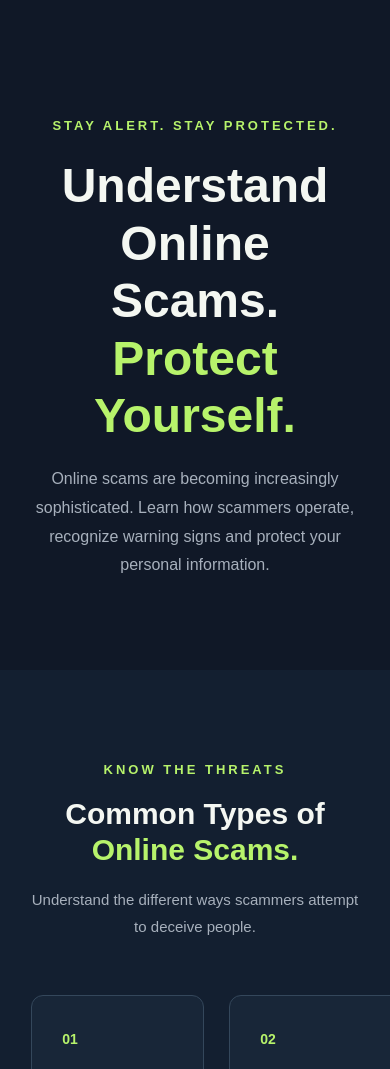
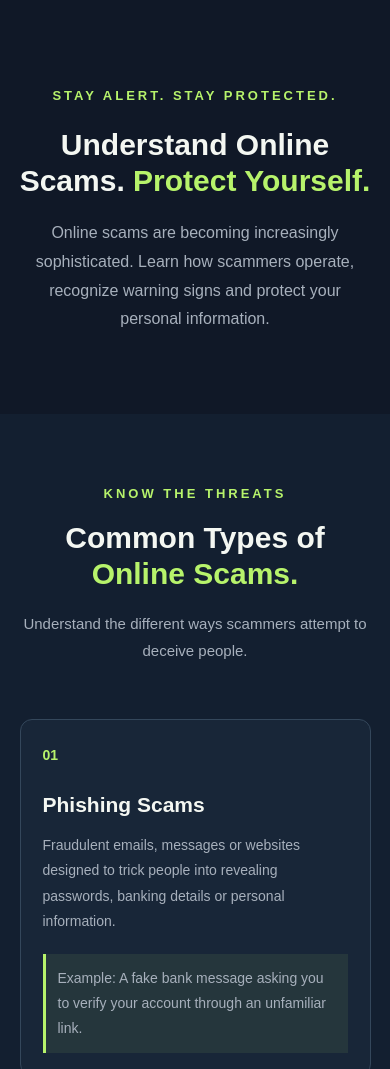
Before and after one commit to markcliff6064/CyberSafe, a plain HTML site: page scams.html in a window 390 px wide. Shown: the part 160-1229 px from the top of the page. Drawn offline with Linux system fonts and the light colour scheme.

Commit message:
Add responsiveness styling

```diff
--- a/css/style.css
+++ b/css/style.css
@@ -1396,3 +1396,61 @@ nav ul li a:hover {
     line-height: 1.8;
 
 }
+
+
+/* =================================
+   22. ONLINE SCAMS RESPONSIVENESS
+================================= */
+
+@media (max-width: 768px) {
+
+    .scams-hero {
+
+        padding: 80px 5%;
+
+    }
+
+    .scams-hero h1 {
+
+        font-size: 36px;
+
+    }
+
+    .scam-types,
+    .scam-warning,
+    .scam-action {
+
+        padding: 70px 5%;
+
+    }
+
+    .scam-grid,
+    .warning-list {
+
+        grid-template-columns: 1fr;
+
+    }
+
+}
+
+@media (max-width: 480px) {
+
+    .scams-hero h1 {
+
+        font-size: 30px;
+
+    }
+
+    .scam-card {
+
+        padding: 22px;
+
+    }
+
+    .scam-action h2 {
+
+        font-size: 28px;
+
+    }
+
+}
```
